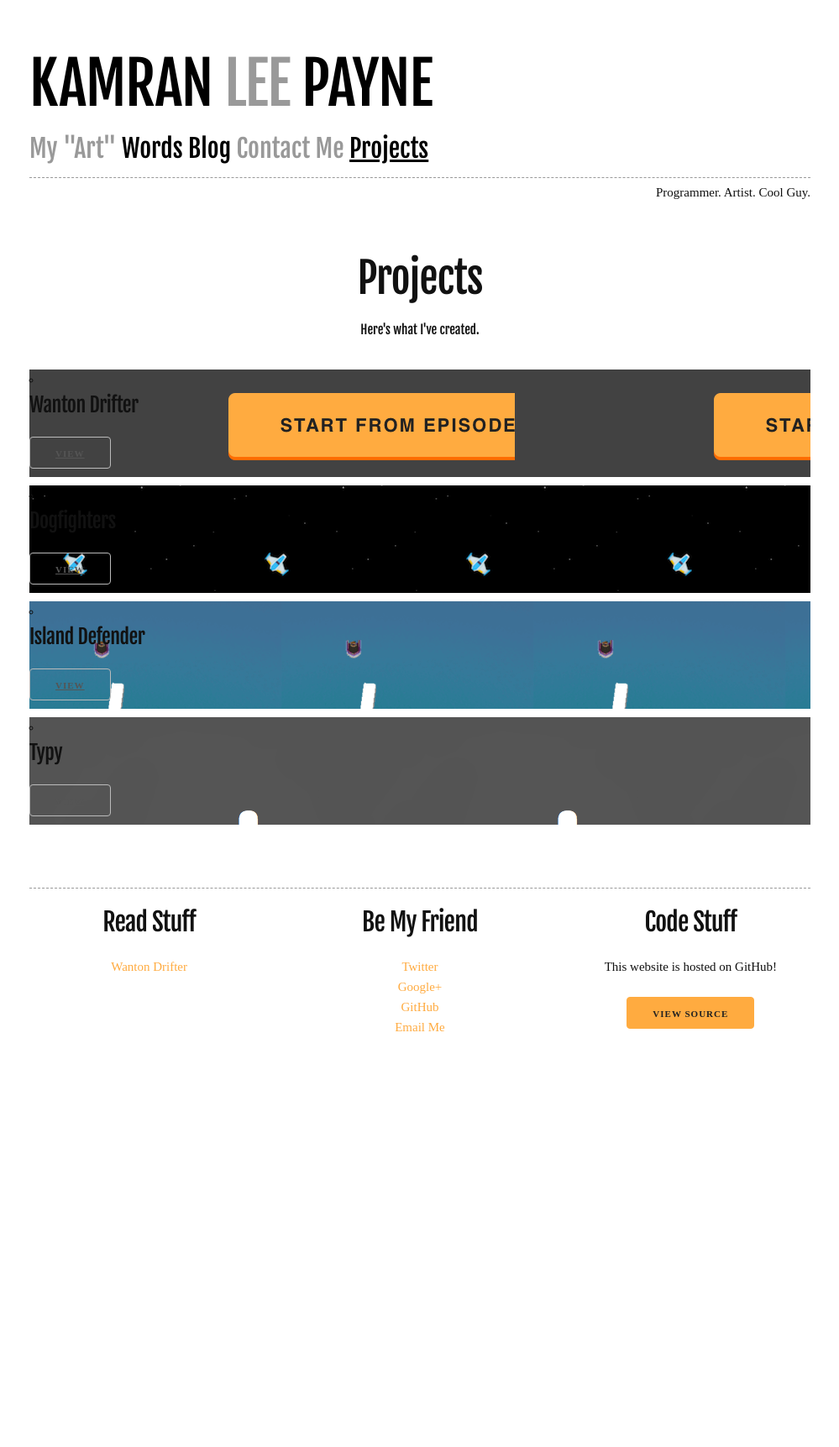
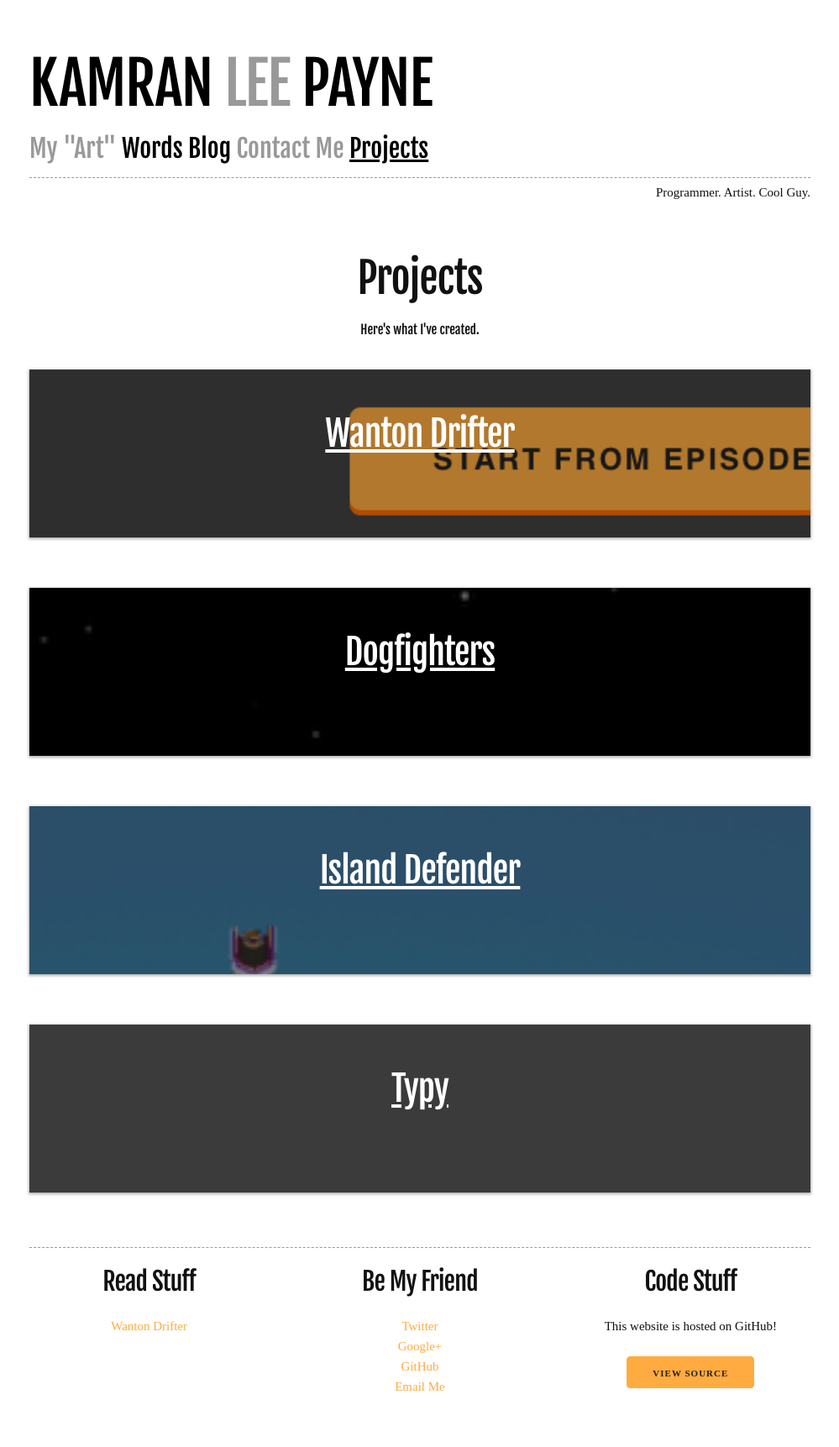
Before and after one commit to kmrn/kmrn.github.io, a Jekyll site: the page built from projects.html, in a window 1280 px wide. Shown: the whole page at 84% size, without its empty margins (140-1139 px from the left). Built offline with Jekyll 4.4.1, drawn with Linux system fonts in a browser that asks for light colours; some web fonts are replaced; before the commit the page ends 1295 px from its top, so only the background shows below that.

Commit message:
update project section

```diff
--- /dev/null
+++ b/_sass/_projects.scss
@@ -0,0 +1,51 @@
+/***
+Projects Page styling
+styles for /projects/ go here
+***/
+
+.project-panel {
+  height: 200px;
+  background-size: cover;
+  list-style: none;
+
+  @include small-shadow(rgba(0, 0, 0, 0.3));
+
+  -webkit-transition: box-shadow 0.15s ease-in-out;
+  transition: box-shadow 0.15s ease-in-out;
+
+  &:hover {
+    @include ambient-shadow(rgba(0, 0, 0, 0.4));
+    -webkit-transition: box-shadow 0.15s ease-in-out;
+    transition: box-shadow 0.15s ease-in-out;
+  }
+
+  a {
+    color: white;
+  }
+}
+
+.project-action {
+  background-color: rgba(0, 0, 0, 0.3);
+  height: 100%;
+  width: 100%;
+  text-align: center;
+
+
+  -webkit-transition: box-shadow 0.2s ease-in-out;
+  transition: box-shadow 0.2s ease-in-out;
+
+  &:hover {
+    background-color: rgba(0, 0, 0, 0.4);
+
+    -webkit-transition: background-color 0.2s ease-in-out;
+    transition: background-color 0.2s ease-in-out;
+  }
+
+  &:active {
+    background-color: rgba(0, 0, 0, 0.5);
+  }
+}
+
+.project-title {
+  padding-top: 50px;
+}
--- a/css/main.scss
+++ b/css/main.scss
@@ -7,3 +7,4 @@
 @import "mixins";
 
 @import "layout";
+@import "projects";
--- a/projects.html
+++ b/projects.html
@@ -12,19 +12,19 @@ This page will appear when you visit /projects/ -->
     <h6>Here's what I've created.</h6>
   </div>
   <section class="container">
-    <div class="row">
     <ul class="main-projects-container">
       {% for post in site.categories.projects %}
-          <div class="main-project-column">
-            <li class="main-project" style="background-image: url({{post.image}});">
+        <div class="row">
+          <li class="project-panel" style="background-image: url({{post.image}});">
+            <a href="{{ post.url }}">
               <div class="project-action">
-                <h5 class="project-title">{{ post.short-title }}</h5>
-                <a href="{{ post.url }}" class="button">View</a>
+                <h2 class="project-title">{{ post.short-title }}</h2>
+                <!-- <p>{{ post.excerpt }}</p> -->
               </div>
+            </a>
           </li>
         </div>
       {% endfor %}
     </ul>
-    </div>
   </section>
 </div>
```
Lines whose indentation alone changed are shown as unchanged.
